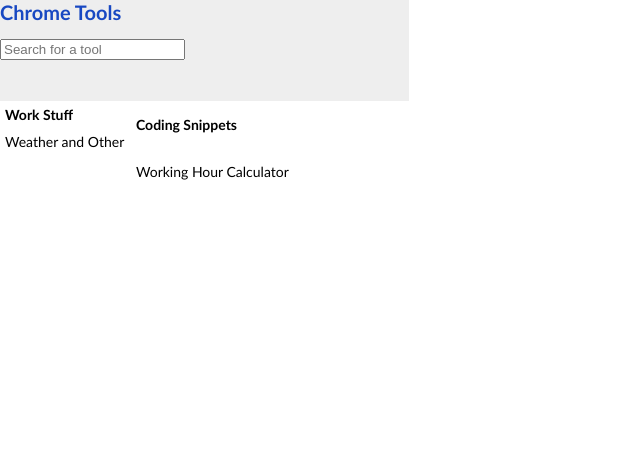
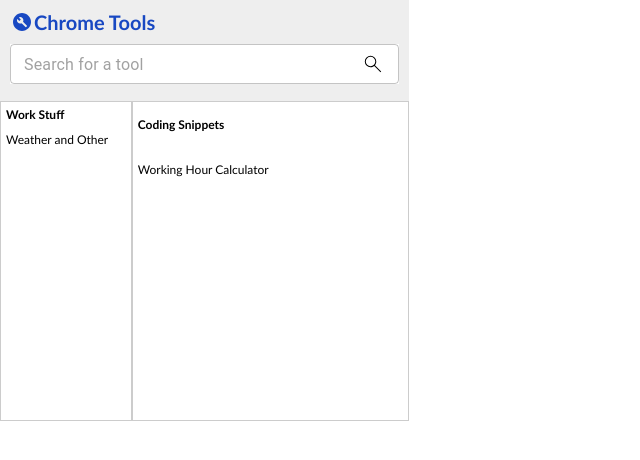
Before and after one commit to fikriabr/chrome-ext, a React app: page / in a window 1280 px wide. Shown: the top 460 px of the page, without its empty margins (0-640 px from the left). Built offline with nearby package versions, Linux system fonts and the light colour scheme; the HTML template or start-up script is replaced by a standard one.

Commit message:
add svg icon

```diff
--- a/src/components/atoms/Container/index.tsx
+++ b/src/components/atoms/Container/index.tsx
@@ -1,5 +1,5 @@
 import React from 'react'
-import StyledContainer from './style'
+import { StyledContainer } from '../style'
 
 interface IContainer {
   children: JSX.Element | string | JSX.Element[]
@@ -8,6 +8,7 @@ interface IContainer {
   display?: string
   background?: string
   padding?: string
+  border?: string
 }
 
 const Container: React.FC<IContainer> = ({
@@ -17,6 +18,7 @@ const Container: React.FC<IContainer> = ({
   display,
   background,
   padding,
+  border,
 }) => {
   return (
     <StyledContainer
@@ -25,6 +27,7 @@ const Container: React.FC<IContainer> = ({
       display={display}
       background={background}
       padding={padding}
+      border={border}
     >
       {children}
     </StyledContainer>
@@ -38,6 +41,7 @@ const defaultProps: IContainer = {
   display: 'block',
   background: '#ffffff',
   padding: '0',
+  border: 'none',
 }
 Container.defaultProps = defaultProps
 
--- a/src/components/atoms/Container/style.ts
+++ /dev/null
@@ -1,19 +0,0 @@
-import styled from "styled-components";
-
-type TypeContainer = {
-  width?: string;
-  height?: string;
-  display?: string;
-  background?: string;
-  padding?: string;
-}
-
-const StyledContainer = styled.div<TypeContainer>`
-  display: ${({ display }) => display};
-  width: ${({ width }) => width};
-  height: ${({ height }) => height};
-  background: ${({ background }) => background};
-  padding: ${({ padding }) => padding};
-`;
-
-export default StyledContainer;
--- /dev/null
+++ b/src/components/atoms/Icons/index.tsx
@@ -0,0 +1,27 @@
+import React from 'react'
+
+const BuildCircleIcon = () => {
+  return (
+    <svg
+      xmlns="http://www.w3.org/2000/svg"
+      height="24px"
+      width="24px"
+      viewBox="0 0 40 40"
+    >
+      <path
+        fill="#1848C2"
+        d="m26.875 28.5 1.375-1.375q.25-.208.25-.521 0-.312-.25-.521l-6.5-6.541q.25-.542.396-1.125.146-.584.146-1.292 0-2.208-1.584-3.771-1.583-1.562-3.791-1.562-.625 0-1.167.146-.542.145-1.042.395l3.375 3.417-2.541 2.5-3.459-3.375q-.25.5-.375 1.083-.125.584-.125 1.167 0 2.25 1.542 3.792 1.542 1.541 3.792 1.541.666 0 1.25-.146.583-.145 1.166-.395l6.5 6.541q.25.209.542.23.292.02.5-.188ZM20 35q-3.083 0-5.813-1.188-2.729-1.187-4.77-3.229-2.042-2.041-3.229-4.75Q5 23.125 5 20t1.188-5.854q1.187-2.729 3.229-4.75 2.041-2.021 4.75-3.208Q16.875 5 20 5t5.854 1.188q2.729 1.187 4.75 3.208t3.208 4.75Q35 16.875 35 20q0 3.083-1.188 5.812-1.187 2.73-3.208 4.771-2.021 2.042-4.75 3.229Q23.125 35 20 35Z"
+      />
+    </svg>
+  )
+}
+
+const SearchIcon24 = () => {
+  return (
+    <svg xmlns="http://www.w3.org/2000/svg" height="24" width="24">
+      <path d="m19.475 20.15-6.25-6.25q-.75.625-1.725.975-.975.35-1.95.35-2.425 0-4.087-1.663Q3.8 11.9 3.8 9.5q0-2.4 1.663-4.063 1.662-1.662 4.062-1.662 2.4 0 4.075 1.662Q15.275 7.1 15.275 9.5q0 1.05-.375 2.025-.375.975-.975 1.65L20.2 19.45ZM9.55 14.225q1.975 0 3.35-1.362Q14.275 11.5 14.275 9.5T12.9 6.137q-1.375-1.362-3.35-1.362-2 0-3.375 1.362Q4.8 7.5 4.8 9.5t1.375 3.363q1.375 1.362 3.375 1.362Z" />
+    </svg>
+  )
+}
+
+export { BuildCircleIcon, SearchIcon24 }
--- /dev/null
+++ b/src/components/atoms/Input/index.tsx
@@ -0,0 +1,46 @@
+import { InputAdornment, TextField } from '@mui/material'
+import React from 'react'
+
+interface IInput {
+  onChange?: React.ChangeEventHandler<HTMLTextAreaElement | HTMLInputElement>
+  onKeyDown?: React.KeyboardEventHandler<HTMLDivElement>
+  width?: string
+  height?: string
+  display?: string
+  background?: string
+  padding?: string
+  border?: string
+  icon?: JSX.Element
+}
+
+const Input: React.FC<IInput> = ({
+  onChange,
+  onKeyDown,
+  width,
+  height,
+  display,
+  background,
+  padding,
+  border,
+  icon,
+}) => {
+  return (
+    <TextField
+      id="input-with-sx"
+      placeholder="Search for a tool"
+      variant="outlined"
+      onChange={onChange}
+      onKeyDown={onKeyDown}
+      fullWidth={true}
+      size="small"
+      InputProps={{
+        endAdornment: <InputAdornment position="end">{icon}</InputAdornment>,
+      }}
+      sx={{
+        backgroundColor: '#FFFFFF',
+      }}
+    />
+  )
+}
+
+export default Input
--- a/src/components/atoms/Text/index.tsx
+++ b/src/components/atoms/Text/index.tsx
@@ -1,8 +1,8 @@
 import React from 'react'
-import StyledText from './styles'
+import { StyledText } from '../style'
 
 interface IText {
-  children: JSX.Element | string
+  children: React.ReactNode
   size?: string
   weight?: string
   color?: string
--- a/src/components/atoms/Text/styles.ts
+++ b/src/components/atoms/style.ts
@@ -1,4 +1,23 @@
 import styled from "styled-components";
+
+type TypeContainer = {
+  width?: string;
+  height?: string;
+  display?: string;
+  background?: string;
+  padding?: string;
+  border?: string;
+}
+
+const StyledContainer = styled.div<TypeContainer>`
+  display: ${({ display }) => display};
+  width: ${({ width }) => width};
+  height: ${({ height }) => height};
+  background: ${({ background }) => background};
+  padding: ${({ padding }) => padding};
+  border: ${({ border }) => border};
+`;
+
 
 const getFontPixelsSize = (size: string) => {
   switch (size) {
@@ -33,6 +52,11 @@ const StyledText = styled.p<TypeText>`
   margin: 0;
   padding: ${({ padding }) => padding || "none"};
   font-family: "Gill Sans", sans-serif;
+  display: flex;
+  align-items: center;
 `;
 
-export default StyledText;
+export {
+  StyledContainer,
+  StyledText
+};
--- a/src/pages/popup/index.tsx
+++ b/src/pages/popup/index.tsx
@@ -1,39 +1,69 @@
 import React from 'react'
 import ReactDOM from 'react-dom'
 import Container from '../../components/atoms/Container'
+import { BuildCircleIcon, SearchIcon24 } from '../../components/atoms/Icons'
+import Input from '../../components/atoms/Input'
 import Text from '../../components/atoms/Text'
+
+const Header = () => {
+  return (
+    <Container width="389px" height="81px" background="#EEEEEE" padding="10px">
+      <Text weight="bold" size="xl" color="#1848C2" padding="0 0 10px 0">
+        <BuildCircleIcon /> Chrome Tools
+      </Text>
+      <Input icon={<SearchIcon24 />} />
+    </Container>
+  )
+}
+
+const LeftContainer = () => {
+  return (
+    <Container
+      width="131px"
+      height="318px"
+      background="#FFFFFF"
+      border="1px solid #CCCCCC"
+    >
+      <Text weight="bold" size="xs" padding="5px">
+        Work Stuff
+      </Text>
+      <Text weight="normal" size="xs" padding="5px">
+        Weather and Other
+      </Text>
+    </Container>
+  )
+}
+
+const RightContainer = () => {
+  return (
+    <Container
+      width="278px"
+      height="318px"
+      background="#FFFFFF"
+      border="1px solid #CCCCCC"
+    >
+      <Text weight="bold" size="xs" padding="15px 5px">
+        Coding Snippets
+      </Text>
+      <Text weight="normal" size="xs" padding="15px 5px">
+        Working Hour Calculator
+      </Text>
+    </Container>
+  )
+}
 
 const PopupContainer = () => {
   return (
     <Container width="409px" height="419px">
-      <Container width="409px" height="101px" background="#EEEEEE">
-        <Text weight="bold" size="xl" color="#1848C2" padding="0 0 15px 0">
-          Chrome Tools
-        </Text>
-        <input value="" type="text" placeholder="Search for a tool" />
-      </Container>
+      {Header()}
       <Container
         width="409px"
         height="318px"
         background="#FFFFFF"
         display="flex"
       >
-        <Container width="131px" height="318px" background="#FFFFFF">
-          <Text weight="bold" size="sm" padding="5px">
-            Work Stuff
-          </Text>
-          <Text weight="normal" size="sm" padding="5px">
-            Weather and Other
-          </Text>
-        </Container>
-        <Container width="278px" height="318px" background="#FFFFFF">
-          <Text weight="bold" size="sm" padding="15px 5px">
-            Coding Snippets
-          </Text>
-          <Text weight="normal" size="sm" padding="15px 5px">
-            Working Hour Calculator
-          </Text>
-        </Container>
+        {LeftContainer()}
+        {RightContainer()}
       </Container>
     </Container>
   )
```
Also changed, not shown: 1 other file (tests, documents, lock files or other folders).
